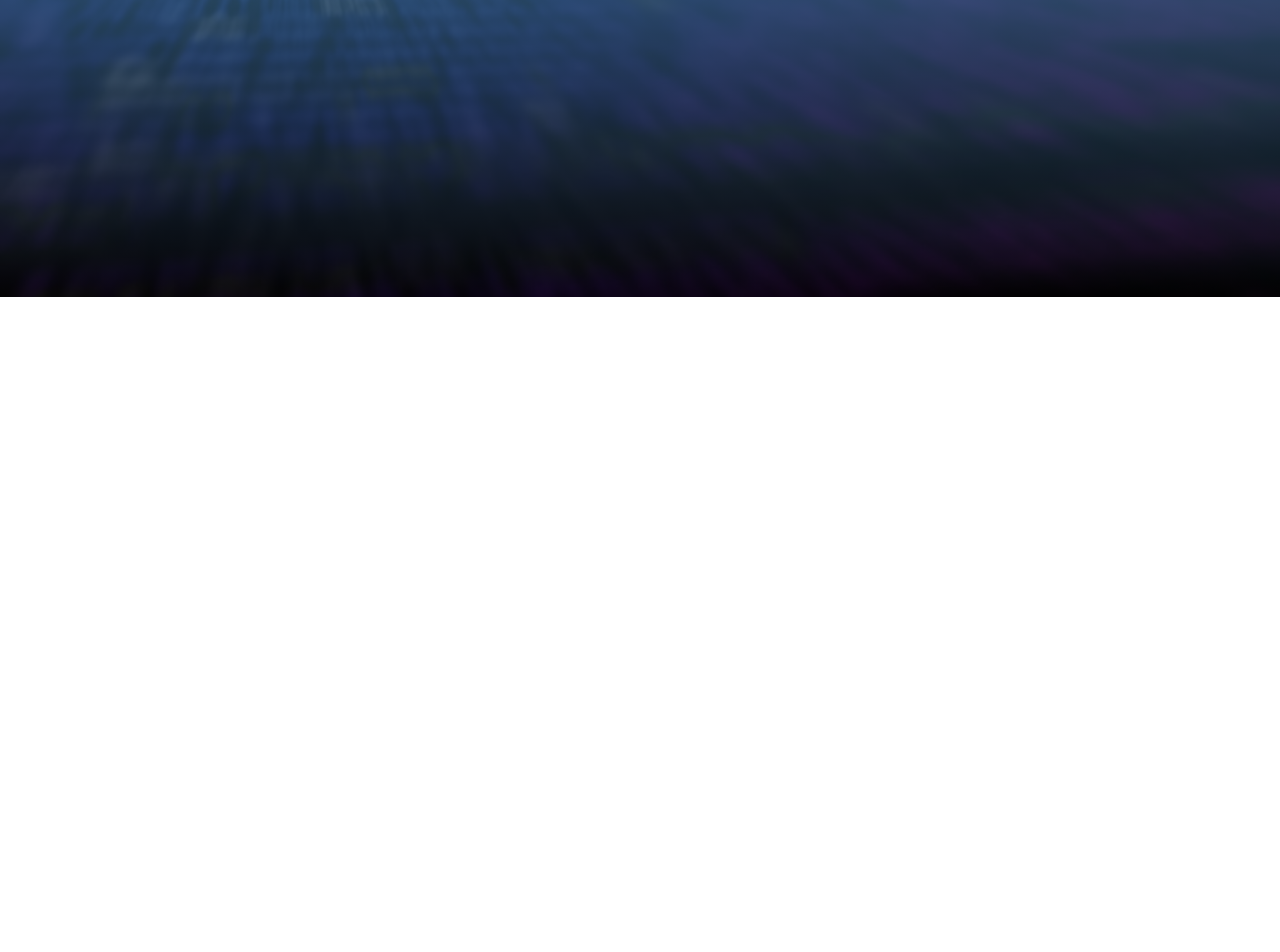
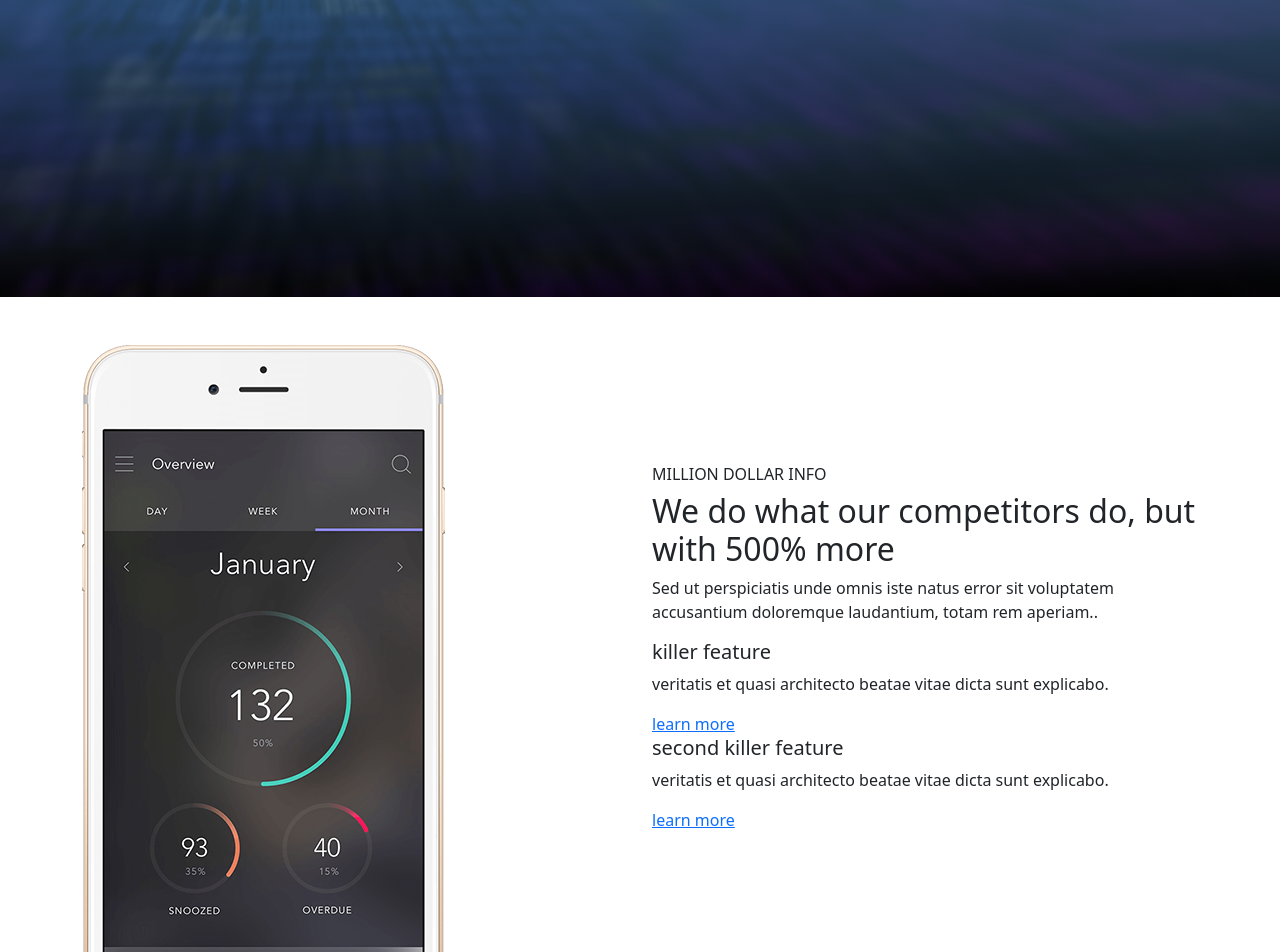
Before and after one commit to puhdaman/BootsStrap, a plain HTML site: page index.html in a window 1280 px wide. Shown: the part 503-1455 px from the top of the page. Before the commit the page ends 800 px from the top, so only its background shows below. Drawn offline with nearby package versions, Linux system fonts and the light colour scheme.

Commit message:
nachalniy razdel

```diff
--- a/index.html
+++ b/index.html
@@ -28,7 +28,37 @@
         </div>
 
     </section>
-    <section id="info--1"></section>
+    <section id="info--1">
+        <div class="container">
+            <div class="row pt-5 align-items-center">
+                <div class="col d-none d-md-block align-self-end">
+                    <img src="img/phone.png" class="img-fluid" />
+                </div>
+                <div class="col">
+                    <h6 class="text-uppercase text-black-40">
+                        million dollar info
+                    </h6>
+                    <h2>We do what our competitors do, but with 500% more</h2>
+                    <p>Sed ut perspiciatis unde omnis iste natus error
+                        sit voluptatem accusantium doloremque laudantium,
+                        totam rem aperiam..</p>
+                    <div class="d-none d-md-block col">
+                        <h5>killer feature</h5>
+                        <p>veritatis et quasi architecto beatae vitae
+                            dicta sunt explicabo.</p>
+                        <a href="#" class="d-block">learn more</a>
+                    </div>
+                    <div class="d-none d-lg-block col">
+                        <h5>second killer feature</h5>
+                        <p>veritatis et quasi architecto beatae vitae
+                            dicta sunt explicabo.</p>
+                        <a href="#" class="d-block">learn more</a>
+                    </div>
+                </div>
+            </div>
+        </div>
+    </section>
+
     <section id="info--2"></section>
     <section id="info--3"></section>
     <section id="featured-on"></section>
```
Also changed, not shown: img/foto.jpg (added), img/phone.png (added).
